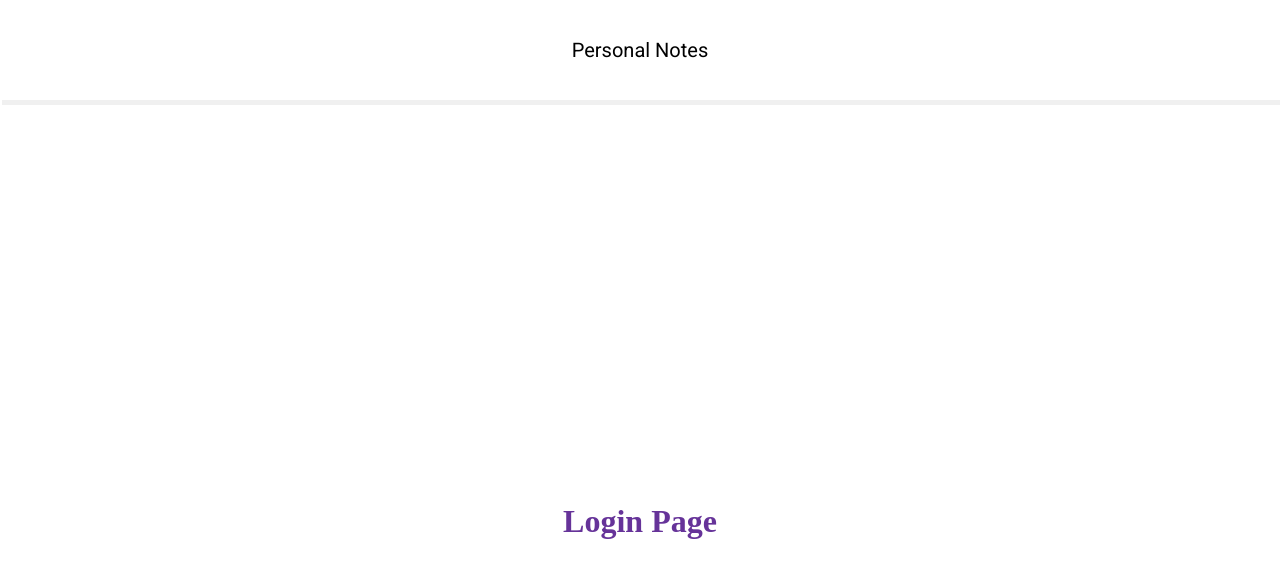
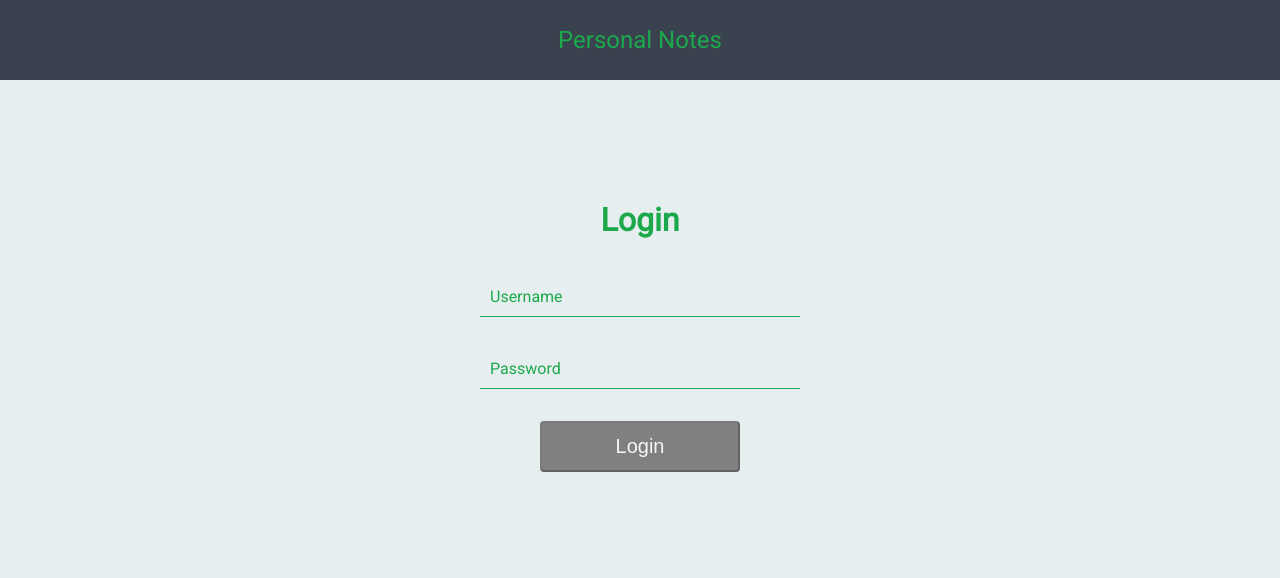
Before and after one commit to himanish58/personal-notes, a React app in the folder frontend/: page /login in a window 1280 px wide. Shown: the top 578 px of the page. Built offline with nearby package versions, Linux system fonts and the light colour scheme.

Commit message:
Completed login page

```diff
--- a/frontend/package.json
+++ b/frontend/package.json
@@ -39,6 +39,7 @@
     "postcss-normalize": "8.0.1",
     "postcss-preset-env": "6.7.0",
     "postcss-safe-parser": "4.0.1",
+    "prop-types": "^15.7.2",
     "react": "^16.13.1",
     "react-app-polyfill": "^1.0.6",
     "react-dev-utils": "^10.2.1",
--- a/frontend/public/index.html
+++ b/frontend/public/index.html
@@ -30,7 +30,7 @@
 		/>
 		<title>Personal Notes</title>
 	</head>
-	<body style="margin: 0; font-family: 'Roboto'">
+	<body style="margin: 0; font-family: 'Roboto'; background: #e7eeef;">
 		<noscript>You need to enable JavaScript to run this app.</noscript>
 		<div id="root"></div>
 		<!--
--- a/frontend/src/Components/Button.jsx
+++ b/frontend/src/Components/Button.jsx
@@ -1,10 +1,24 @@
 import React from 'react';
 import styled from 'styled-components';
 
-const Button = styled.button``;
+const CustomButton = styled.button`
+	background: #1ba94c;
+	color: #f5f5f5;
+	min-width: 200px;
+	font-size: 20px;
+	margin: 16px;
+	padding: 12px;
+	border-radius: 4px;
 
-const Button = () => {
-	return <div>Hi</div>;
-};
+	&:disabled {
+		background: gray;
+	}
+`;
+
+const Button = ({ label, onClickFunction, disable }) => (
+	<CustomButton onClick={onClickFunction} disabled={disable}>
+		{label}
+	</CustomButton>
+);
 
 export default Button;
--- a/frontend/src/Components/Header.jsx
+++ b/frontend/src/Components/Header.jsx
@@ -2,14 +2,15 @@ import React from 'react';
 import styled from 'styled-components';
 
 const HeaderContainer = styled.div`
-	height: 100px;
+	height: 80px;
 	display: flex;
 	align-items: center;
 	justify-content: center;
-	box-shadow: 2px 5px #f0f0f0;
-	font-size: 20px;
+	font-size: 24px;
 	position: sticky;
 	top: 0;
+	background: #39424e;
+	color: #1ba94c;
 `;
 
 const Header = () => <HeaderContainer>Personal Notes</HeaderContainer>;
--- a/frontend/src/Components/Login.jsx
+++ b/frontend/src/Components/Login.jsx
@@ -1,15 +1,85 @@
-import React from 'react';
+import React, { useRef, useState } from 'react';
+import { BrowserRouter as Router, Route, Redirect } from 'react-router-dom';
 import styled from 'styled-components';
+import HomePage from './Homepage';
+import LoginButton from './Button';
 
-const Heading = styled.h1`
-	color: rebeccapurple;
+const LoginContainer = styled.div`
 	display: flex;
-	height: 100vh;
-	justify-content: center;
 	align-items: center;
-	font-family: 'Hack';
+	width: 100vw;
+	margin-top: 100px;
+	flex-direction: column;
+	color: #1ba94c;
+
+	input {
+		border: 0;
+		border-bottom: 1px solid #1ba94c;
+		width: 300px;
+		padding: 10px;
+		margin: 16px 0;
+		font-size: 16px;
+		font-family: 'Roboto';
+		background: #e7eeef;
+
+		&::placeholder {
+			color: #1ba94c;
+		}
+	}
 `;
 
-const Login = () => <Heading>Login Page</Heading>;
+const Login = () => {
+	const usernameRef = useRef();
+	const passwordRef = useRef();
+	const [disableLogin, toggleDisableLogin] = useState(true);
+	const [loggedIn, setLoggedIn] = useState(false);
+
+	const setDisableLogin = () => {
+		toggleDisableLogin(
+			!(usernameRef.current.value && passwordRef.current.value),
+		);
+	};
+
+	const login = () => {
+		localStorage.setItem('loggedIn', true);
+		setLoggedIn(true);
+	};
+
+	if (loggedIn) {
+		return (
+			<Router>
+				<Route exact path="/" component={HomePage} />
+				<Redirect to="/" />
+			</Router>
+		);
+	}
+
+	return (
+		<LoginContainer>
+			<h1>Login</h1>
+			<input
+				type="text"
+				name="username"
+				id="username"
+				ref={usernameRef}
+				placeholder="Username"
+				onChange={setDisableLogin}
+			/>
+			<input
+				id="password"
+				name="password"
+				type="password"
+				ref={passwordRef}
+				placeholder="Password"
+				onChange={setDisableLogin}
+			/>
+			<LoginButton
+				label="Login"
+				onClickFunction={login}
+				disable={disableLogin}
+			/>
+		</LoginContainer>
+	);
+};
 
 export default Login;
--- /dev/null
+++ b/frontend/src/index.scss
@@ -0,0 +1,5 @@
+body {
+	font-family: 'Roboto' !important;
+	background: #e7eeef;
+	margin: 0;
+}
```
